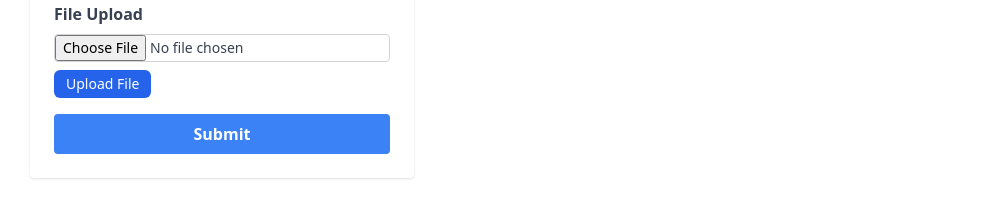
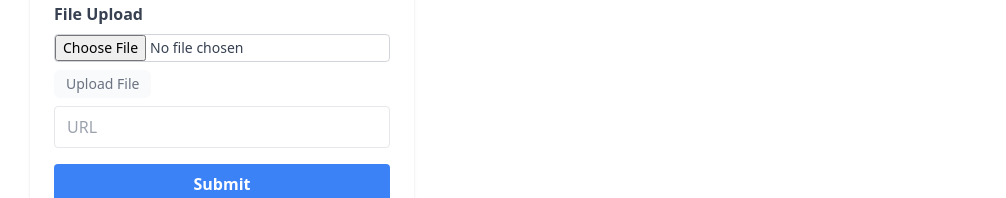
Before and after one commit to cvasquez32/front-end-movies, a React (Create React App) app: page / in a window 1280 px wide. Shown: the part 500-698 px from the top of the page, without its empty margins (100-1106 px from the left). Built offline with nearby package versions, Linux system fonts and the light colour scheme; no server answers.

Commit message:
add component into form, add url details to submission

```diff
--- a/src/components/DeleteItem.js
+++ b/src/components/DeleteItem.js
@@ -1,4 +1,11 @@
-const DeleteItem = ({ id, title, production_budget, date, box_office }) => {
+const DeleteItem = ({
+  id,
+  title,
+  production_budget,
+  date,
+  box_office,
+  poster_url,
+}) => {
   const deleteOnClick = async (id) => {
     try {
       const response = await fetch(`http://localhost:3001/api/v1/movie/${id}`, {
@@ -31,6 +38,11 @@ const DeleteItem = ({ id, title, production_budget, date, box_office }) => {
   return (
     <div className="flex items-center justify-between p-4 bg-white rounded shadow-md hover:shadow-lg transition-shadow duration-200">
       <div className="flex flex-col items-start">
+        <img
+          src={poster_url}
+          alt="Movie Poster"
+          className="w-36 h-46 object-cover rounded-sm mb-2"
+        />
         <span className="block text-md font-semibold text-gray-800">
           {title}
         </span>
--- a/src/components/MovieForm.js
+++ b/src/components/MovieForm.js
@@ -7,11 +7,18 @@ const MovieForm = () => {
   const [date, setDate] = useState("");
   const [production_budget, setProductionBudget] = useState("");
   const [box_office, setBoxOffice] = useState("");
+  const [poster_url, setPosterUrl] = useState(null);
 
   const handleSubmit = async (e) => {
     e.preventDefault();
 
-    const movieData = { title, date, production_budget, box_office };
+    const movieData = {
+      title,
+      date,
+      production_budget,
+      box_office,
+      poster_url
+    };
 
     try {
       const response = await fetch("http://localhost:3001/api/v1/movie", {
@@ -89,7 +96,11 @@ const MovieForm = () => {
           required
         />
       </div>
-      <FileUpload/>
+      <FileUpload
+        poster_url={poster_url}
+        setPosterUrl={setPosterUrl}
+        placeholder="URL"
+      />
       <button
         type="submit"
         className="w-full bg-blue-500 text-white font-bold py-2 px-4 rounded hover:bg-blue-600"
--- a/src/components/MovieList.js
+++ b/src/components/MovieList.js
@@ -29,6 +29,7 @@ function List() {
                 production_budget={data.production_budget}
                 date={data.date}
                 box_office={data.box_office}
+                poster_url={data.poster_url}
               />
             </li>
           ))
--- a/src/components/Upload/FileUpload.js
+++ b/src/components/Upload/FileUpload.js
@@ -1,7 +1,7 @@
 import { useState } from "react";
 import { S3Client, PutObjectCommand } from "@aws-sdk/client-s3";
 
-const FileUpload = () => {
+const FileUpload = ({ poster_url, setPosterUrl, placeholder }) => {
   const [file, setFile] = useState(null);
   const [uploading, setUploading] = useState(false);
 
@@ -46,7 +46,11 @@ const FileUpload = () => {
     try {
       const command = new PutObjectCommand(params);
       const response = await client.send(command);
-      console.log("Upload Successfully: ", response);
+      console.log('Response: ', response)
+      poster_url = `https://${process.env.REACT_APP_S3_BUCKET}.s3.${process.env.REACT_APP_AWS_REGION}.amazonaws.com/${file.name}`;
+      if (response.$metadata.httpStatusCode === 200) {
+        setPosterUrl(poster_url);
+      }
     } catch (error) {
       console.error(error);
       setUploading(false);
@@ -70,10 +74,19 @@ const FileUpload = () => {
         />
         <button
           onClick={() => handleUpload(file)}
-          className="px-3 py-1 text-sm bg-blue-600 text-white rounded-md hover:bg-blue-700 transition"
+          disabled={!file}
+          className="px-3 py-1 text-sm bg-blue-600 text-white rounded-md hover:bg-blue-700 transition disabled:border-gray-200 disabled:bg-gray-50 disabled:text-gray-500 "
         >
           {uploading ? "Uploading..." : "Upload File"}
         </button>
+        <input
+          type="text"
+          required
+          readOnly
+          value={poster_url || ""}
+          placeholder={placeholder}
+          className="w-full px-3 py-2 border rounded focus:outline-none focus:border-blue-500 mt-2"
+        />
       </div>
     </>
   );
```
